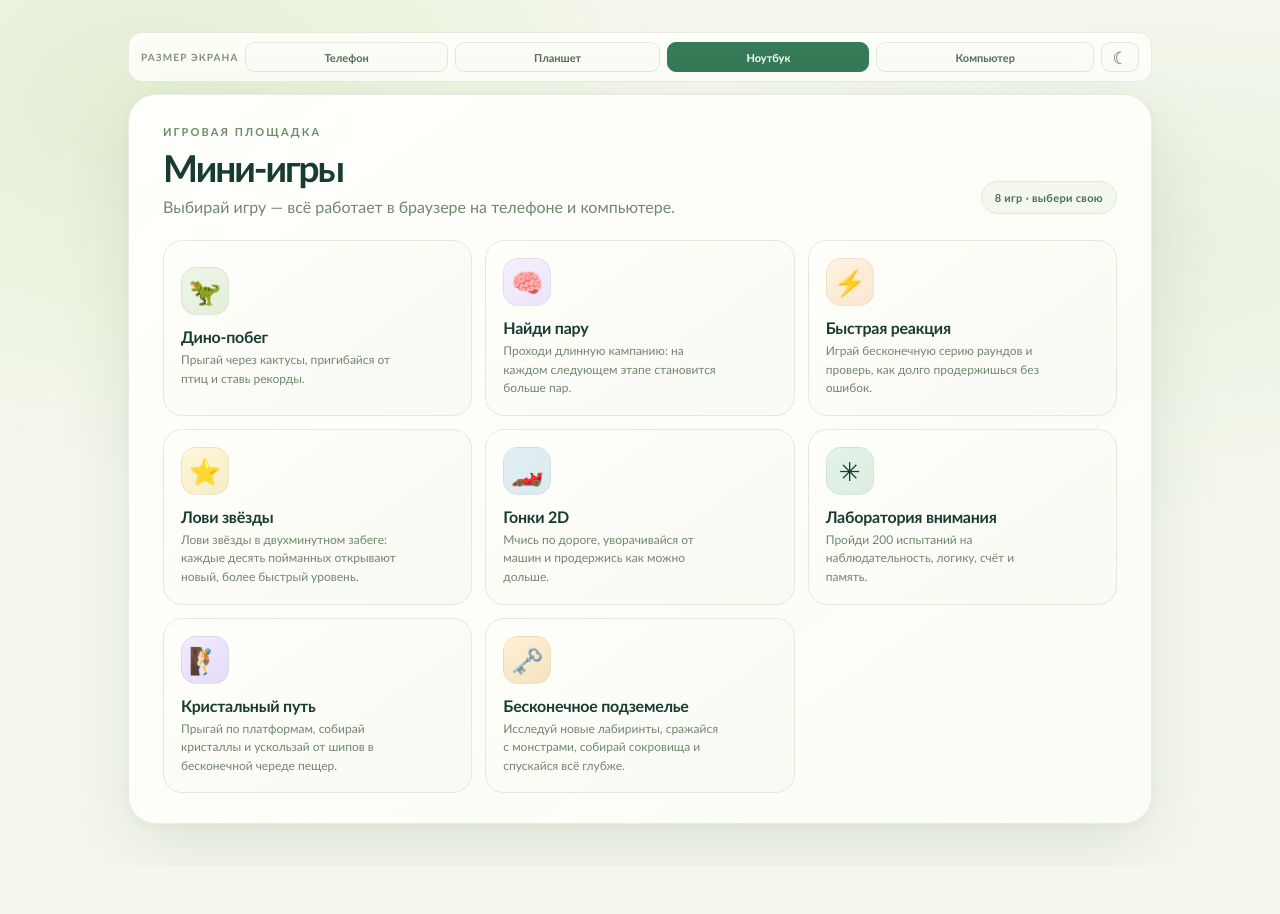
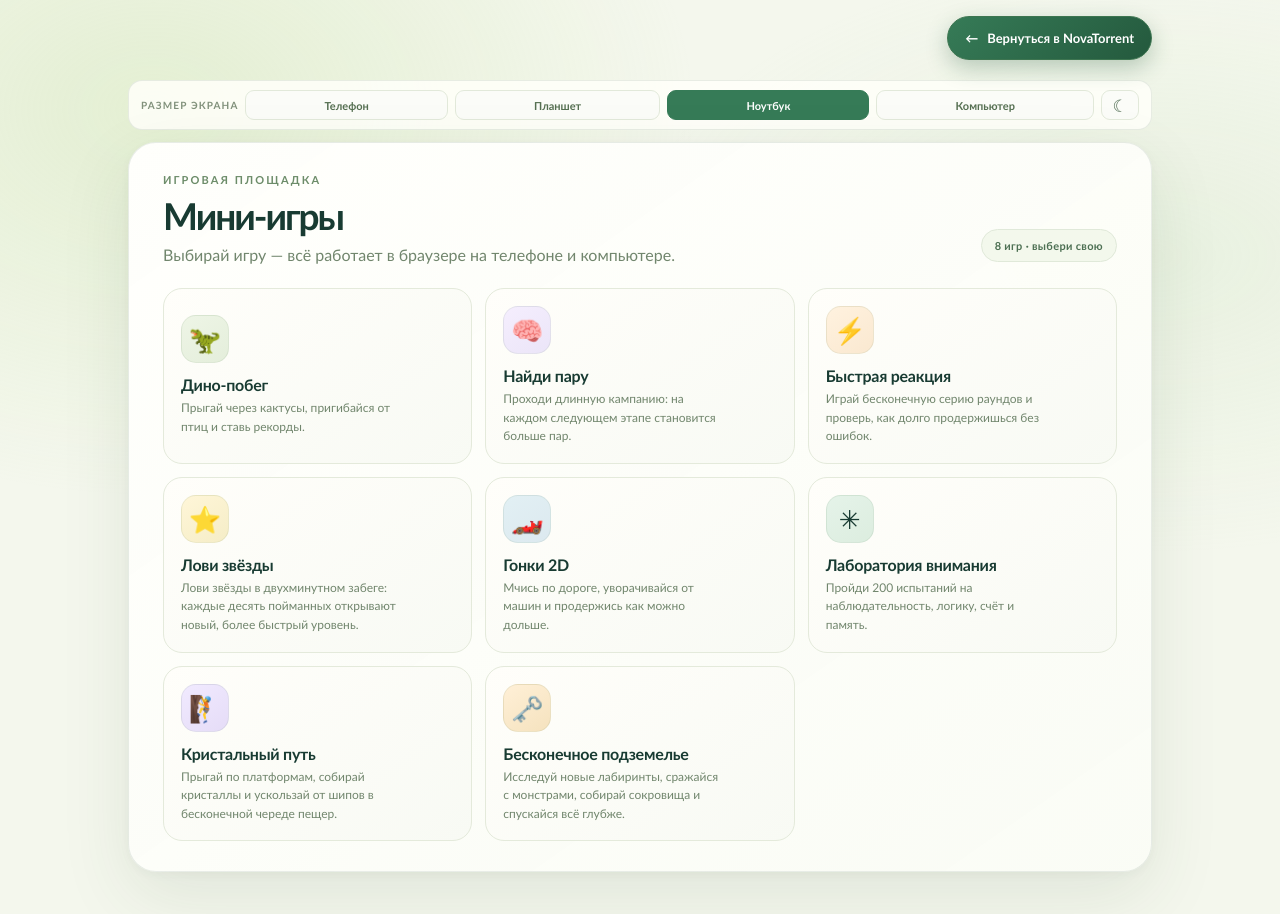
Before and after one commit to error0vlad-hub/proek-test, a plain HTML site: page index.html in a window 1280 px wide. Before the commit the page ends 866 px from the top, so only its background shows below. Drawn offline with Linux system fonts and the light colour scheme.

Commit message:
Add files via upload

```diff
--- a/index.html
+++ b/index.html
@@ -23,7 +23,7 @@
       min-width: 320px;
       min-height: 100vh;
       margin: 0;
-      padding: clamp(16px, 4vh, 36px) 0 24px;
+      padding: clamp(76px, 10vh, 92px) 0 24px;
       display: flex;
       flex-direction: column;
       align-items: center;
@@ -33,6 +33,39 @@
         radial-gradient(ellipse at 12% 12%, rgba(199, 225, 164, .36), transparent 34%),
         radial-gradient(ellipse at 90% 28%, rgba(196, 222, 183, .24), transparent 32%),
         #f4f7ed;
+    }
+
+    .return-home {
+      position: fixed;
+      z-index: 20;
+      top: 16px;
+      right: max(18px, calc((100vw - 1024px) / 2));
+      display: inline-flex;
+      min-height: 44px;
+      align-items: center;
+      justify-content: center;
+      gap: 9px;
+      padding: 0 17px;
+      border: 1px solid #3d7550;
+      border-radius: 999px;
+      color: #fff;
+      background: linear-gradient(135deg, #367b57, #24593d);
+      box-shadow: 0 8px 22px rgba(36, 89, 61, .28);
+      font-size: 13px;
+      font-weight: 800;
+      text-decoration: none;
+      transition: transform .18s ease, box-shadow .18s ease, background .18s ease;
+    }
+
+    .return-home:hover {
+      transform: translateY(-2px);
+      background: linear-gradient(135deg, #438d64, #2b6948);
+      box-shadow: 0 11px 26px rgba(36, 89, 61, .34);
+    }
+
+    .return-home:focus-visible {
+      outline: 3px solid #a9d978;
+      outline-offset: 3px;
     }
 
     .game {
@@ -808,6 +841,10 @@
   </style>
 </head>
 <body>
+  <a class="return-home" href="https://novatorrent-games.netlify.app/" aria-label="Вернуться на сайт NovaTorrent">
+    <span aria-hidden="true">←</span>
+    <span>Вернуться в NovaTorrent</span>
+  </a>
   <nav class="device-preview" id="devicePreview" data-preview="laptop" aria-label="Проверка размеров экрана">
     <span class="device-preview-label">РАЗМЕР ЭКРАНА</span>
     <button type="button" data-preview-width="390" data-preview-kind="phone" aria-pressed="false">Телефон</button>
```
